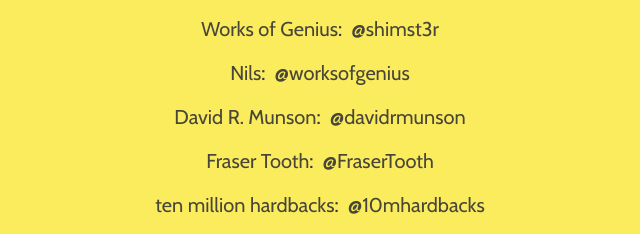
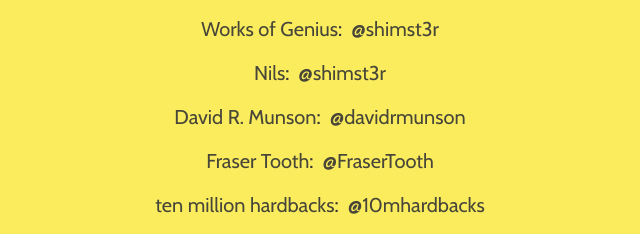
Before and after one commit to worksofgenius/blogtober2021, a plain HTML site: page index.html in a window 1280 px wide. Shown: the part 1322-1556 px from the top of the page, 320-960 px from the left. Drawn offline with nearby package versions, Linux system fonts and the light colour scheme.

Commit message:
Update url error

```diff
--- a/index.html
+++ b/index.html
@@ -33,8 +33,8 @@
       <div class="participants">
           <h2>Participants</h2>
           <div class="ghost"><i class="fas fa-ghost"></i></div>
-          <p><a href="http://worksofgenius.org" target="_blank" rel="noopener noreferrer">Works of Genius</a>:&nbsp;&nbsp;<a href="https://twitter.com/shimst3r" target="_blank" rel="noopener noreferrer">@shimst3r</a></p>
-          <p><a href="#" target="_blank" rel="noopener noreferrer">Nils</a>:&nbsp;&nbsp;<a href="https://twitter.com/worksofgenius" target="_blank" rel="noopener noreferrer">@worksofgenius</a></p>
+          <p><a href="http://worksofgenius.org" target="_blank" rel="noopener noreferrer">Works of Genius</a>:&nbsp;&nbsp;<a href="https://twitter.com/worksofgenius" target="_blank" rel="noopener noreferrer">@shimst3r</a></p>
+          <p><a href="#" target="_blank" rel="noopener noreferrer">Nils</a>:&nbsp;&nbsp;<a href="https://twitter.com/shimst3r" target="_blank" rel="noopener noreferrer">@shimst3r</a></p>
           <p><a href="https://somewherein.jp/" target="_blank" rel="noopener noreferrer">David R. Munson</a>:&nbsp;&nbsp;<a href="https://twitter.com/davidrmunson" target="_blank" rel="noopener noreferrer">@davidrmunson</a></p>
           <p><a href="https://frasertooth.dev/" target="_blank" rel="noopener noreferrer">Fraser Tooth</a>:&nbsp;&nbsp;<a href="https://twitter.com/FraserTooth" target="_blank" rel="noopener noreferrer">@FraserTooth</a></p>
           <p><a href="https://10mh.net/" target="_blank" rel="noopener noreferrer">ten million hardbacks</a>:&nbsp;&nbsp;<a href="https://twitter.com/10mhardbacks" target="_blank" rel="noopener noreferrer">@10mhardbacks</a></p>
```
